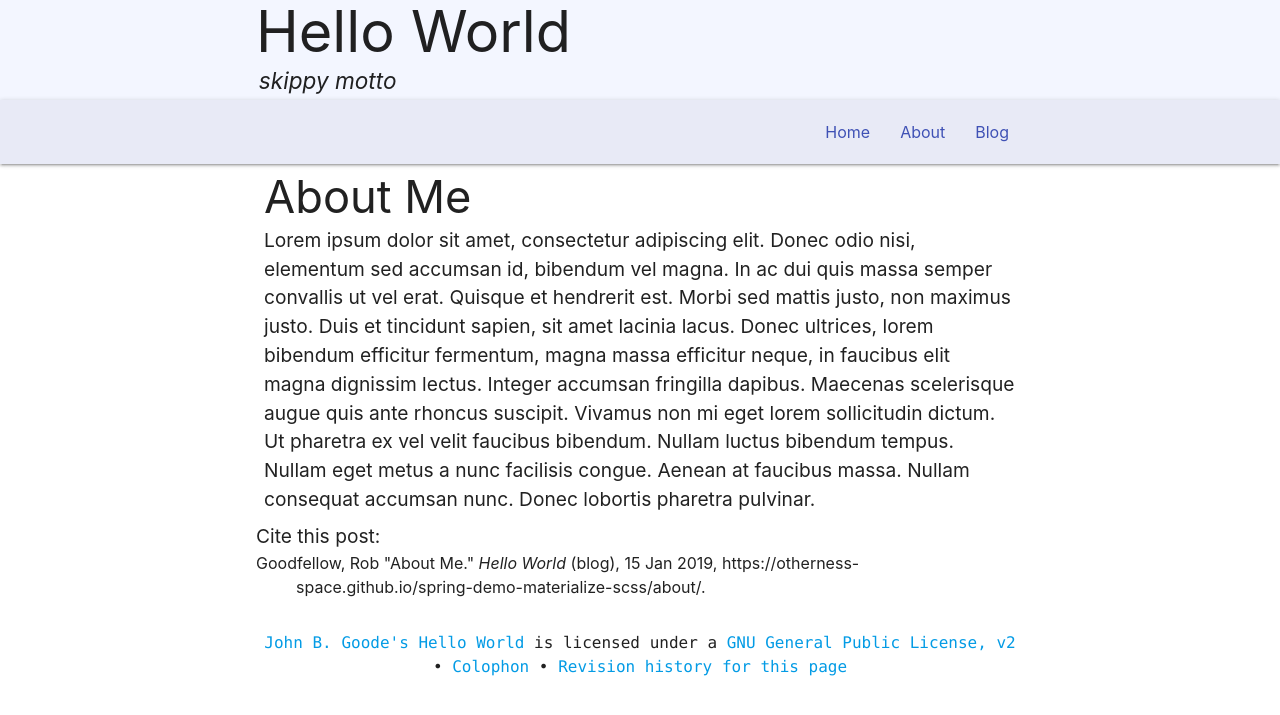
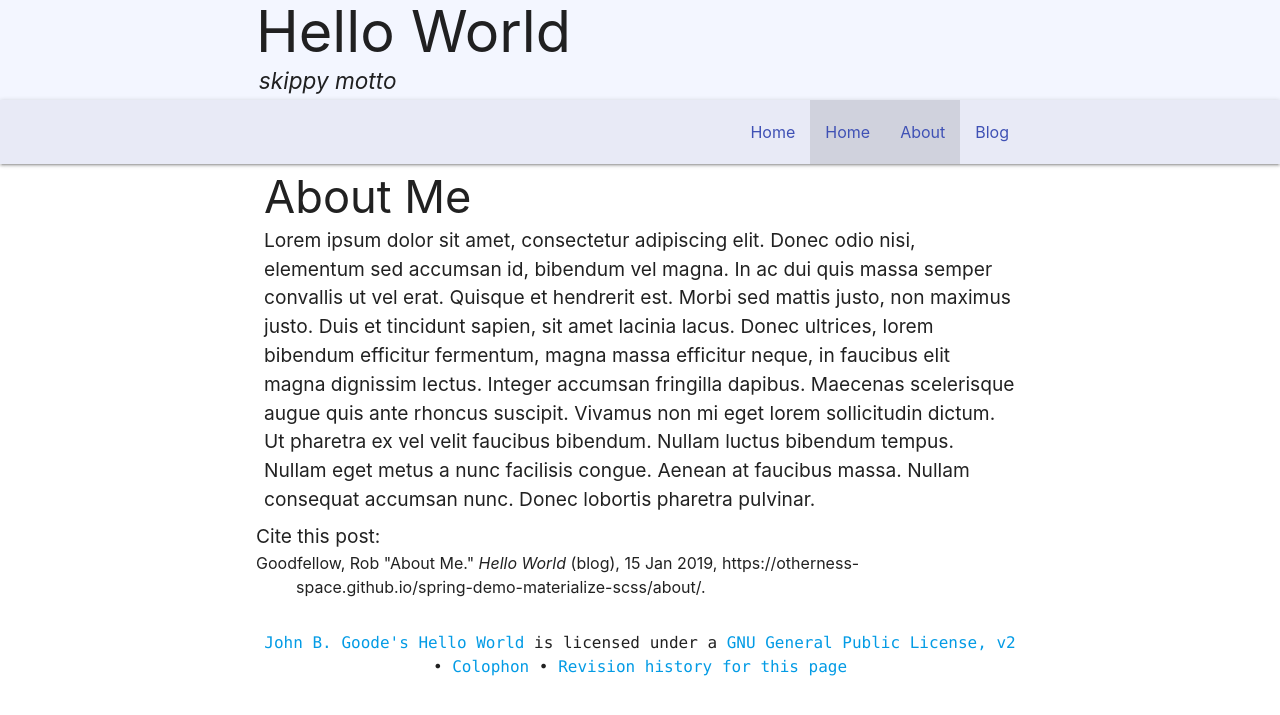
Before and after one commit to otherness-space/spring-demo-materialize-scss, a Jekyll site: the page built from about.html, in a window 1280 px wide. Shown: the top 715 px of the page. Built offline with Jekyll 4.4.1, drawn with Linux system fonts in a browser that asks for light colours; comment, search, counter and statistics services are not loaded.

Commit message:
edit and added files for navigation with liquid which shows page.url contains item.link include nav-active.html

```diff
--- /dev/null
+++ b/_includes/nav-active.html
@@ -0,0 +1,5 @@
+<li class="active">
+  <a class="indigo-text text-darken-5" href="{{ site.url }}{{ item.link }}">
+    {{ item.name }}
+  </a>
+</li>
--- /dev/null
+++ b/_includes/nav-inactive.html
@@ -0,0 +1,5 @@
+<li class="inactive">
+  <a class="indigo-text text-darken-5" href="{{ site.url }}{{ item.link }}">
+    {{ item.name }}
+  </a>
+</li>
--- /dev/null
+++ b/_includes/nav-liquid.html
@@ -0,0 +1,11 @@
+<li><a class="indigo-text text-darken-5" href="{{ site.url }}">Home</a></li>
+{% for item in site.data.navigation %}
+
+{% if page.url contains item.link %}
+{% include nav-active.html %}
+
+{% else %}
+{% include nav-inactive.html %}
+
+{% endif %}
+{% endfor %}
--- a/_includes/navigation.html
+++ b/_includes/navigation.html
@@ -3,37 +3,13 @@
     <a href="#" data-target="nav-mobile" class="sidenav-trigger">
       <i class="indigo-text text-darken-5 material-icons">menu</i></a>
     <ul class="right hide-on-med-and-down" id="mobile-state">
-      {% for item in site.data.navigation %}
-      {% if page.url==item.link %}
-        <li class="active">
-          <a class="indigo-text text-darken-5" href="{{ site.url }}{{ item.link }}">{{ item.name }}
-          </a>
-        </li>
-      {% else %}
-        <li class="">
-          <a class="indigo-text text-darken-5" href="{{ site.url }}{{ item.link }}">{{ item.name }}
-          </a>
-        </li>
-      {% endif %}
-      {% endfor %}
+      {% include nav-liquid.html %}
     </ul>
     <ul class="sidenav" id="nav-mobile">
 
       <li><i class="indigo-text text-darken-5 material-icons">navigation</i></li>
       <li></li>
-      {% for item in site.data.navigation %}
-      {% if page.url==item.link %}
-        <li class="active">
-          <a class="indigo-text text-darken-5" href="{{ site.url }}{{ item.link }}">{{ item.name }}
-          </a>
-        </li>
-      {% else %}
-        <li class="">
-          <a class="indigo-text text-darken-5" href="{{ site.url }}{{ item.link }}">{{ item.name }}
-          </a>
-        </li>
-      {% endif %}
-      {% endfor %}
+      {% include nav-liquid.html %}
     </ul>
   </div>
 </nav>
```
